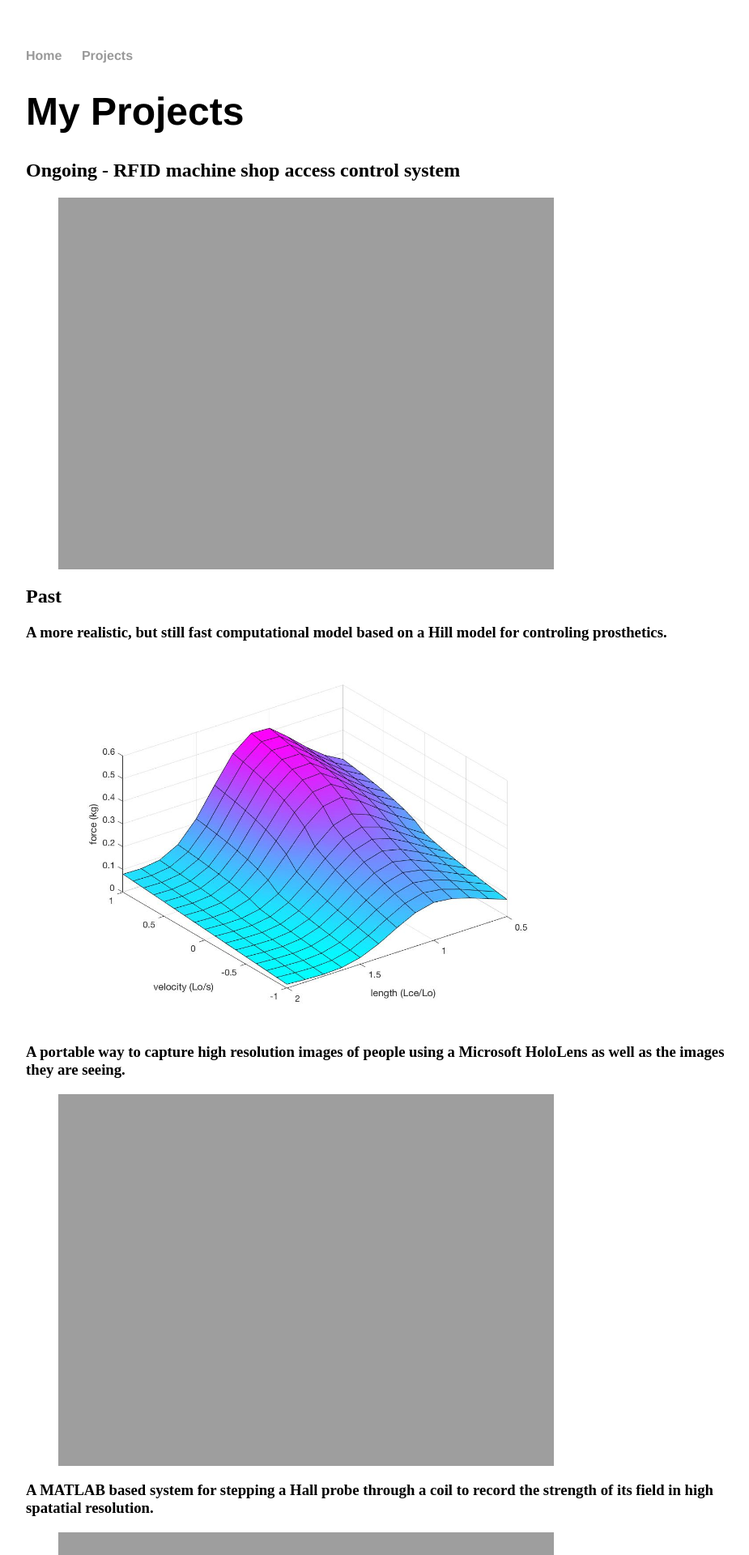
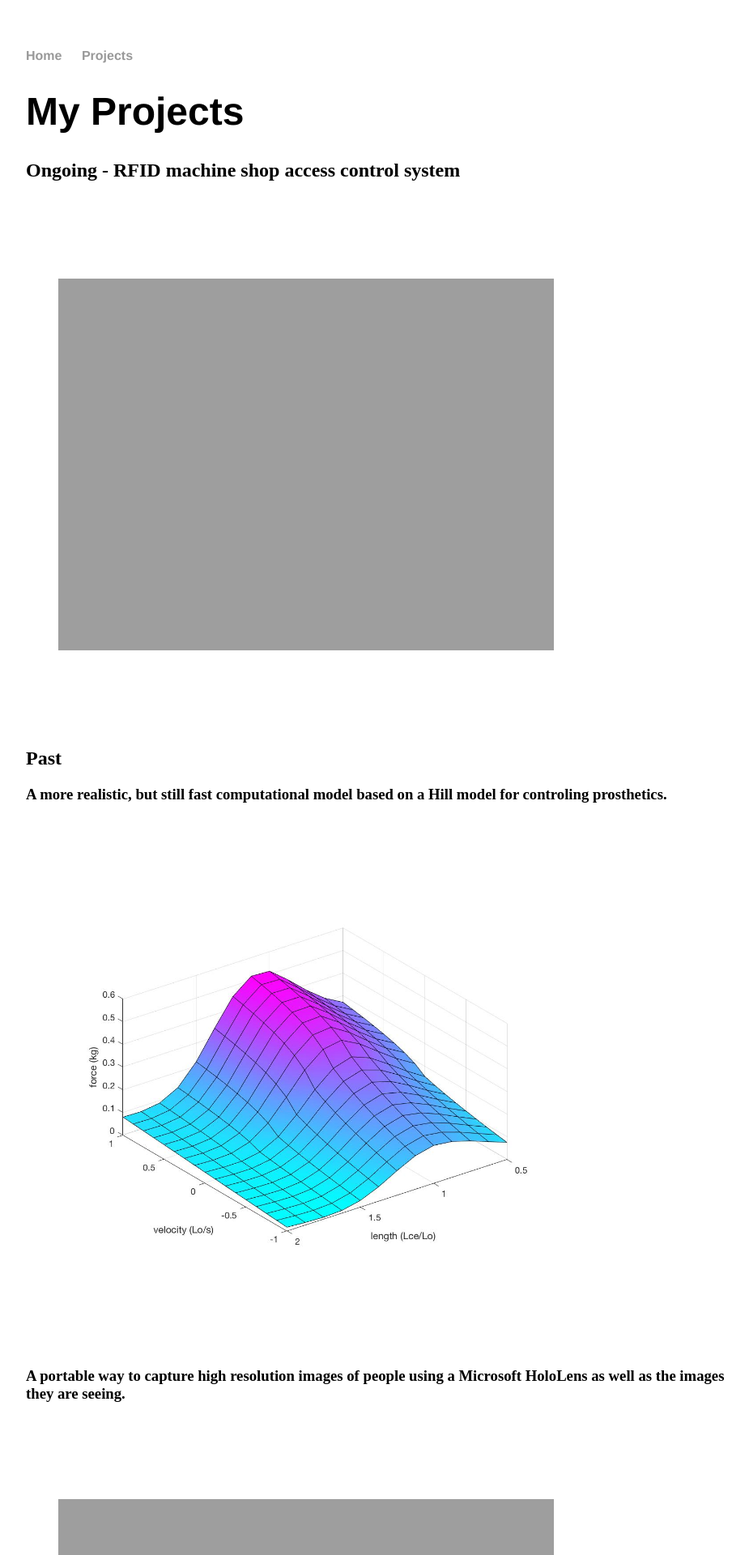
Before and after one commit to rbold/rbold.github.io, a Jekyll site: the page built from projects/index.html, in a window 1280 px wide. Shown: the top 1920 px of the page at 81% size, without its empty margins (160-1085 px from the left). Built offline with Jekyll 4.4.1, drawn with Linux system fonts in a browser that asks for light colours.

Commit message:
formatting spaces

```diff
--- a/projects/index.html
+++ b/projects/index.html
@@ -8,7 +8,8 @@ title: Reid Bolding's Projects
         <h2>Ongoing - RFID machine shop access control system</h2>
         <figure>
             <a href="/projects/">
-                <img src="{{ site.url }}/Images/ShopAccessPrototype0node.jpg" alt="access node prototype" style="width:75%" class="center">
+                <img src="{{ site.url }}/Images/ShopAccessPrototype0node.jpg" alt="access node prototype"
+                style="width:75%" class="center" vspace="100">
             </a>
         </figure>
         <h2>Past</h2>
@@ -16,33 +17,36 @@ title: Reid Bolding's Projects
                 on a Hill model for controling prosthetics.</h3>
         <figure>
                 <a href="/projects/">
-                    <img src="{{ site.url }}/Images/Hill2FVLcurve.jpg" alt="Force Velocity Curve" style="width:75%" class="center">
+                    <img src="{{ site.url }}/Images/Hill2FVLcurve.jpg" alt="Force Velocity Curve"
+                    style="width:75%" class="center" vspace="100">
                 </a>
         </figure>
         <h3>A portable way to capture high resolution images of people using
                 a Microsoft HoloLens as well as the images they are seeing.</h3>
         <figure>
                 <a href="/projects/">
-                    <img src="{{ site.url }}/Images/HologramCaptureCam.jpg" alt="Hologram Capture Camera" style="width:75%" class="center">
+                    <img src="{{ site.url }}/Images/HologramCaptureCam.jpg" alt="Hologram Capture Camera" style="width:75%"
+                    class="center" vspace="100">
                 </a>
         </figure>
         <h3>A MATLAB based system for stepping a Hall probe through a coil to record the strength of
                 its field in high spatatial resolution.</h3>
         <figure>
                 <a href="/projects/">
-                    <img src="{{ site.url }}/Images/magprobe.png" alt="Magnetic Field Probe" style="width:75%" class="center">
+                    <img src="{{ site.url }}/Images/magprobe.png" alt="Magnetic Field Probe" style="width:75%"
+                    class="center" vspace="100">
                 </a>
         </figure>
         <h2>Small Stuff</h2>
         <h3>Just some samples of other little things I made.</h3>
         <figure>
-                <img src="{{ site.url }}/Images/coilMount.jpg" alt="coil mount" style="width:50%" class="center">
+                <img src="{{ site.url }}/Images/coilMount.jpg" alt="coil mount" style="width:50%" class="center" vspace="100">
         </figure>
         <figure>
-                <img src="{{ site.url }}/Images/colletHolder.jpg" alt="collet holder" style="width:50%" class="center">
+                <img src="{{ site.url }}/Images/colletHolder.jpg" alt="collet holder" style="width:50%" class="center" vspace="100">
         </figure>
         <figure>
-                <img src="{{ site.url }}/Images/table.png" alt="table" style="width:50%" class="center">
+                <img src="{{ site.url }}/Images/table.png" alt="table" style="width:50%" class="center" vspace="100">
         </figure>
 
     </div><!-- /.blurb -->
```
